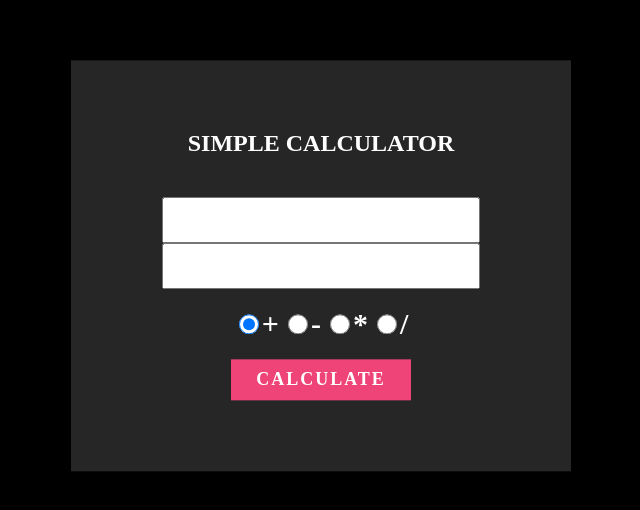
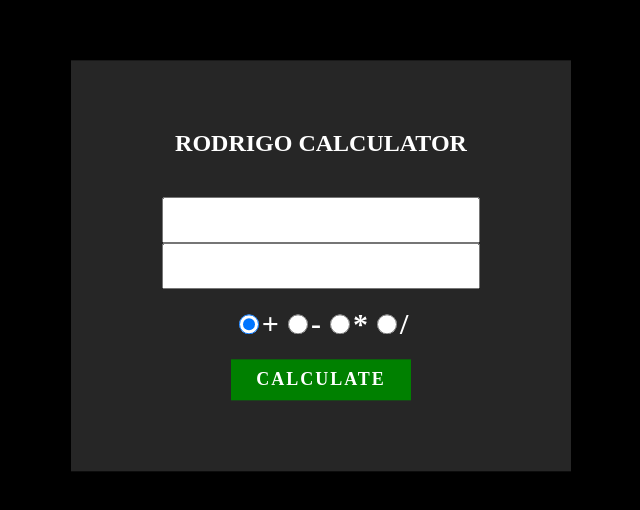
Before and after one commit to cgfrs/Simple-Calculator-Project, a plain HTML site: page index.html in a window 1280 px wide. Shown: the part 134-644 px from the top of the page, without its empty margins (319-959 px from the left). Drawn offline with Linux system fonts and the light colour scheme.

Commit message:
Add files via upload

```diff
--- a/index.html
+++ b/index.html
@@ -7,7 +7,7 @@
 </head>
 <body>
 	<div class="wrapper">
-		<h2>Simple Calculator</h2><input id="num-one" name="num-one" type="text"> <input id="num-two" name="num-two" type="text"><br>
+		<h2>Rodrigo Calculator</h2><input id="num-one" name="num-one" type="text"> <input id="num-two" name="num-two" type="text"><br>
 		<br>
 		<input checked id="box1" name="sign-area" type="radio" value="add"><b>+</b> <input id="box2" name="sign-area" type="radio" value="subtract"><b>-</b> <input id="box3" name="sign-area" type="radio" value="multiply"><b>*</b> <input id="box4" name="sign-area" type="radio" value="divide"><b>/</b><br>
 		<br>
--- a/style.css
+++ b/style.css
@@ -25,7 +25,7 @@ input[type="text"] {
 	font-size: 24px;
 }
 button {
-	background: #EE4477;
+	background: green;
 	border: none;
 	color: #fff;
 	display: inline-block;
```
